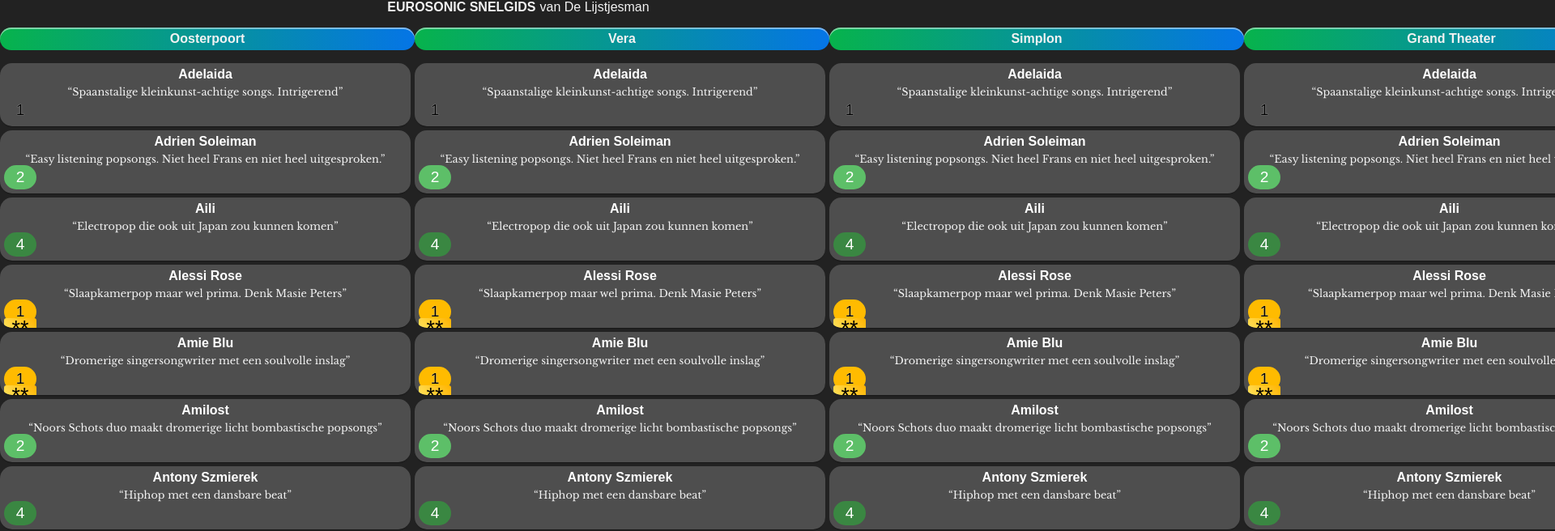
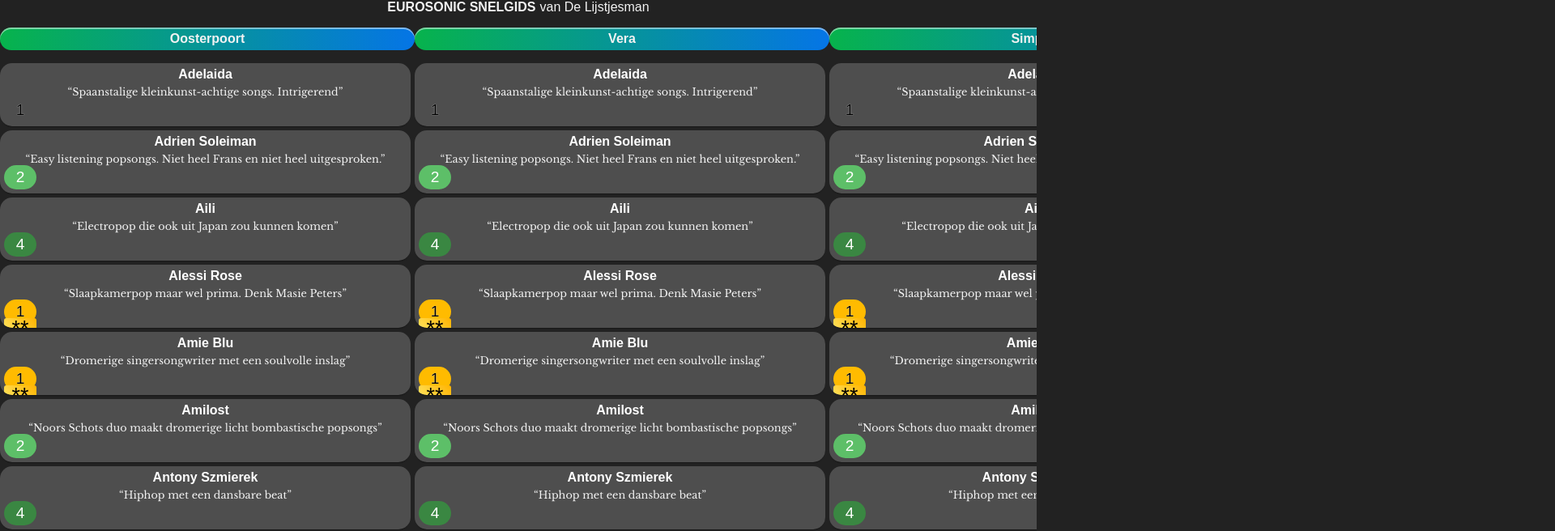
Before and after one commit to Ffyud/eurosonic-snelgids, an Angular app: page / in a window 1280 px wide. Shown: the top 656 px of the page at 81% size, 1920 px wide, since content can reach past the window. Built offline with nearby package versions, Linux system fonts and the light colour scheme; a web font is replaced by a local one.

Commit message:
fix scrolling

```diff
--- a/src/app/app.component.css
+++ b/src/app/app.component.css
@@ -4,6 +4,7 @@
 
 main {
     height: 100%;
+    overflow: hidden;
 }
 
 .content {
--- a/src/app/event-list/event-list.component.css
+++ b/src/app/event-list/event-list.component.css
@@ -1,4 +1,5 @@
 .event-list-container {
+    overflow: scroll;
     display: grid;
     grid-auto-flow: column;
     width: 100vw;
```
